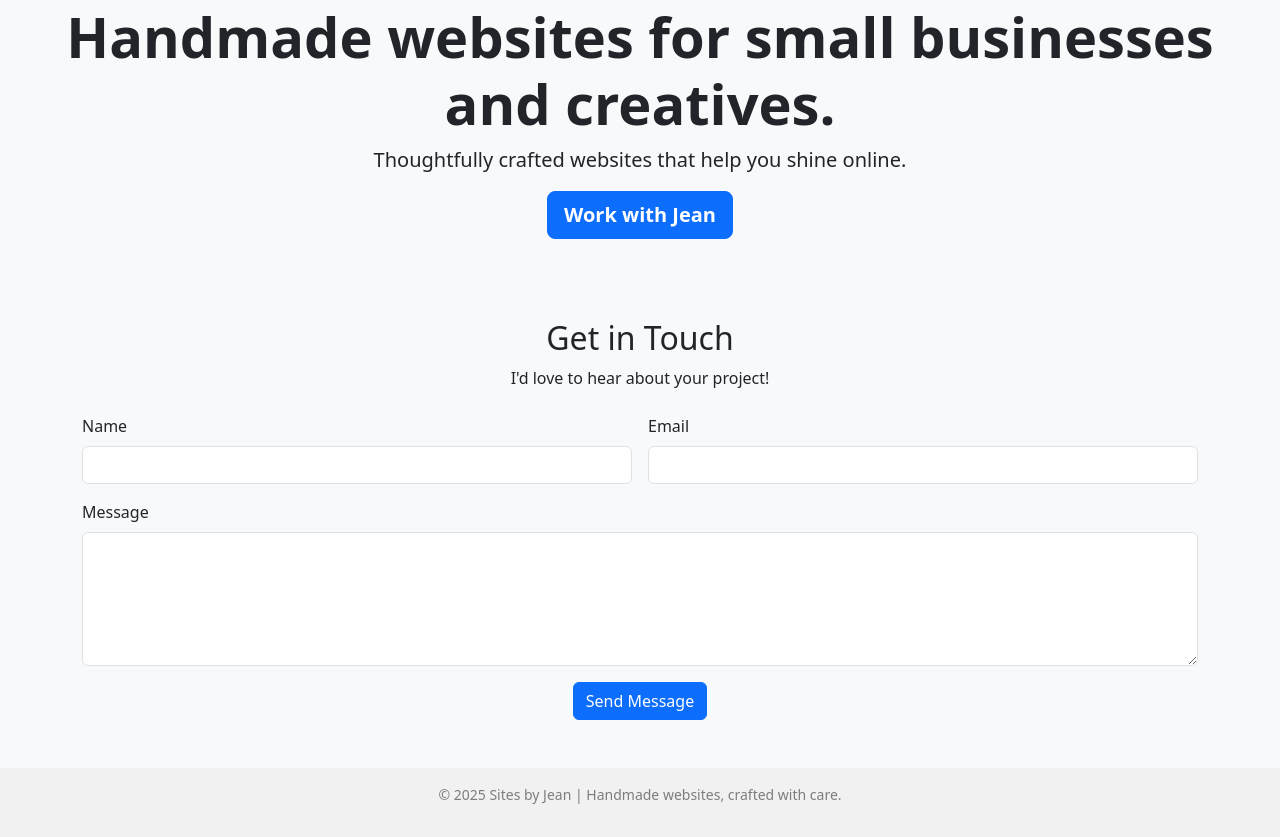
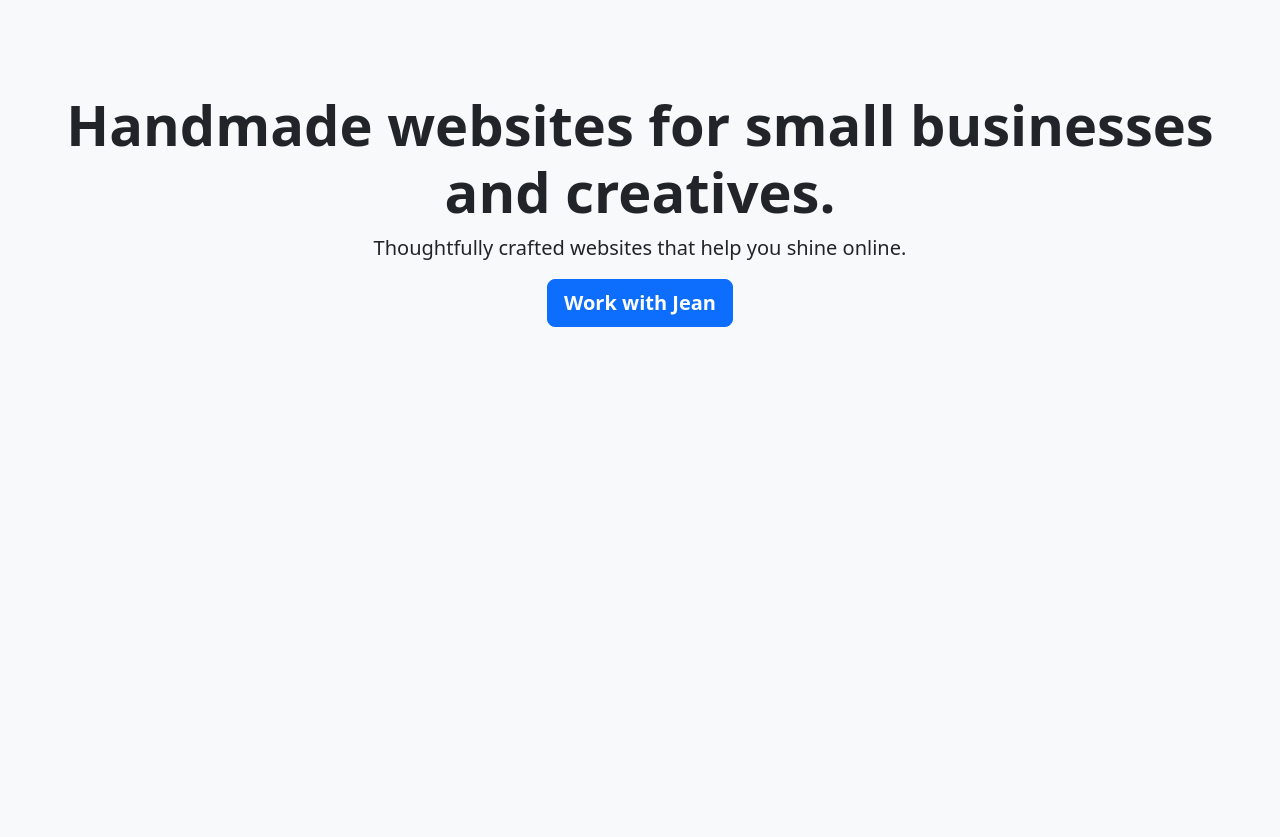
Before and after one commit to SJH33/SitesByJean, a plain HTML site: page index.html in a window 1280 px wide. Shown: the part 353-1190 px from the top of the page. After the commit the page ends 800 px from the top, so only its background shows below. Drawn offline with nearby package versions, Linux system fonts and the light colour scheme; files whose address does not match are found by name.

Commit message:
Update index.html

```diff
--- a/index.html
+++ b/index.html
@@ -31,10 +31,6 @@
   </div>
 </main>
 
-<div id="contact-placeholder"></div>
-
-<div id="footer-placeholder"></div>
-
 <script src="https://cdn.jsdelivr.net/npm/bootstrap@5.3.0/dist/js/bootstrap.bundle.min.js"></script>
 </body>
 </html>
```
